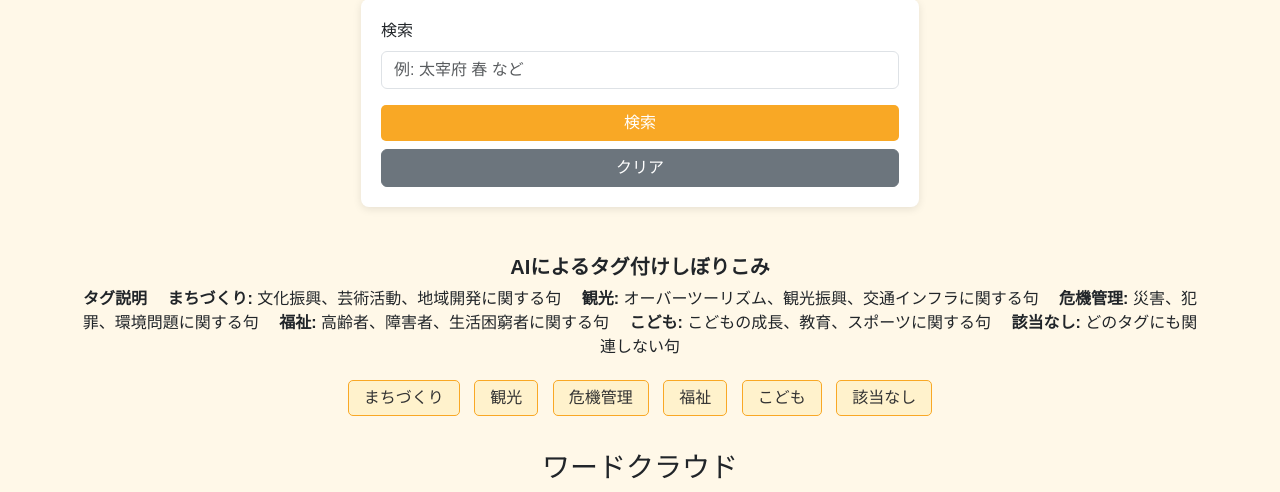
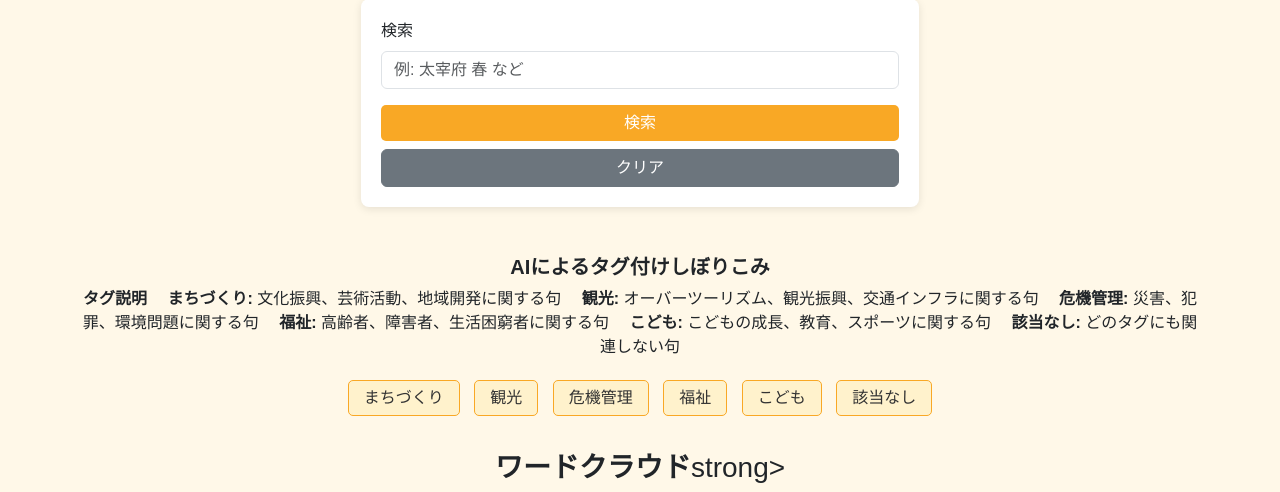
Before and after one commit to todayuriku/dazaihupuroject, a Flask app: page / in a window 1280 px wide. Shown: the part 222-714 px from the top of the page. Run offline with Flask 3, Linux system fonts and the light colour scheme.

Commit message:
Update index.html

```diff
--- a/templates/index.html
+++ b/templates/index.html
@@ -104,7 +104,7 @@
 
     <!-- ワードクラウド表示用のエリア -->
     <div id="wordcloud-container" class="mt-4 text-center">
-      <h3>ワードクラウド</h3>
+      <h3><strong>ワードクラウド</strong>strong></h3>
       <img id="wordcloud" src="" alt="Word Cloud" style="max-width: 100%; border: 1px solid #ddd; border-radius: 8px;">
     </div>
   </div>
```
